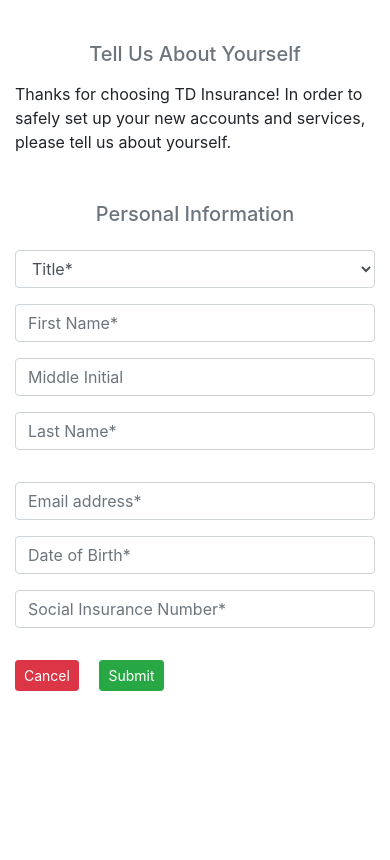
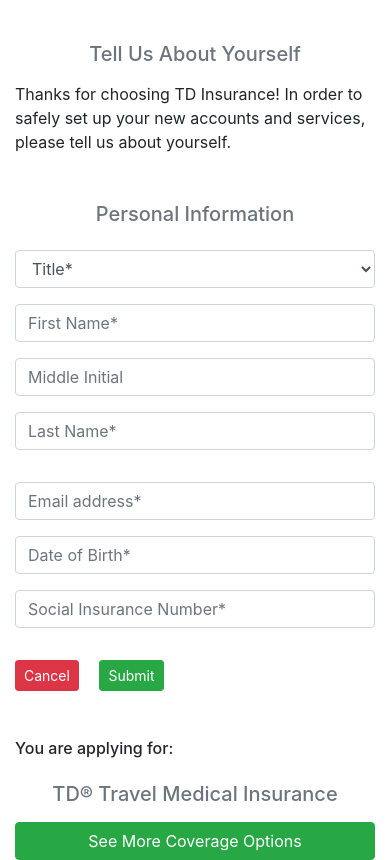
Before and after one commit to prudhvikolli/td-assessment, a plain HTML site: page index.html in a window 390 px wide. Shown: the part 62-922 px from the top of the page. Before the commit the page ends 844 px from the top, so only its background shows below. Drawn offline with nearby package versions, Linux system fonts and the light colour scheme.

Commit message:
Adds you are applying for section

```diff
--- a/index.html
+++ b/index.html
@@ -87,7 +87,7 @@
         <!-- tell us about yourself end -->
 
         <!-- personal information form begin -->
-        <div class="container">
+        <div class="container mb-5">
             <h5 class="text-secondary mt-4 mb-4 text-md-left text-center">Personal Information</h5>
             <form>
                 <div class="form-fields form-row mt-3 mb-3">
@@ -131,6 +131,14 @@
         </div>
         <!-- personal information form end -->
 
+        <div class="container">
+            <h6>You are applying for:</h6>
+            <h5 class="text-secondary mt-4 mb-3 text-md-left text-center">TD&reg; Travel Medical Insurance</h5>
+            <div class="text-md-left text-center">
+                <button class="btn btn-success" id="see-more-coverage-options">See More Coverage Options</button>
+            </div>
+        </div>
+
         <!-- Optional JavaScript -->
         <!-- jQuery first, then Popper.js, then Bootstrap JS -->
         <script src="https://code.jquery.com/jquery-3.5.1.slim.min.js"
--- a/td-assessment.css
+++ b/td-assessment.css
@@ -1,3 +1,10 @@
 .td-green-background {
     background-color: #12422b;
 }
+
+/* Typical media breakpoint for devices smaller than laptops (ex: mobiles, ipads etc) */
+@media (max-width: 768px) {
+    #see-more-coverage-options {
+        width: 100%;
+    }
+}
```
